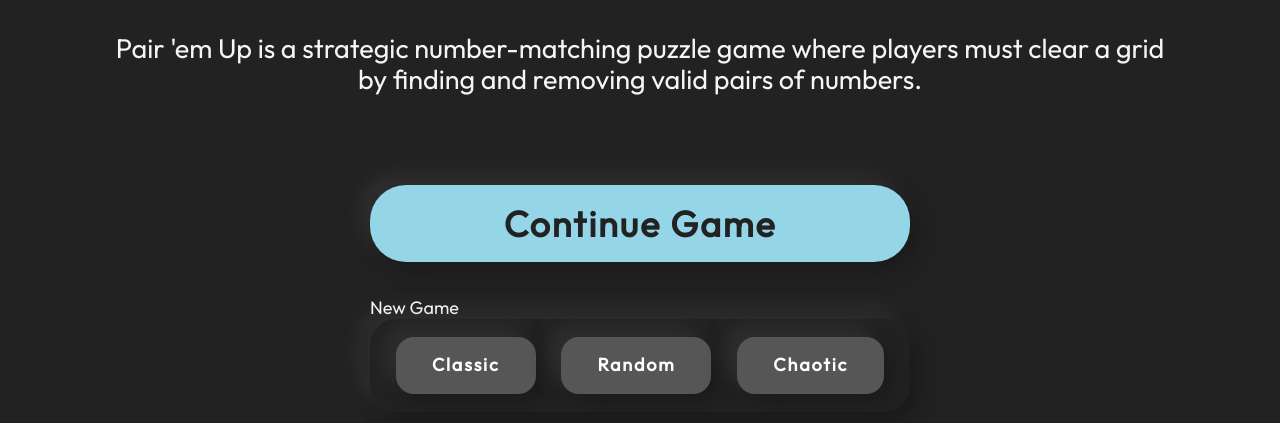
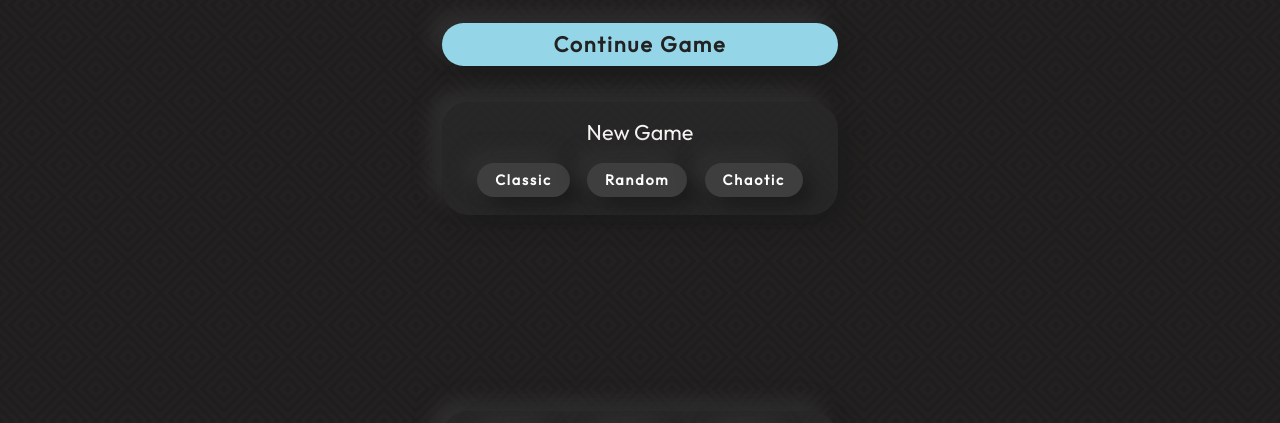
Before and after one commit to shishkinsa997/pair-em-up, a website built with Vite: page pair-em-up/index.html in a window 1280 px wide. Shown: the part 219-642 px from the top of the page. Built offline with nearby package versions, Linux system fonts and the light colour scheme.

Commit message:
feat: add styles for start buttons, game buttons, backgrond, assist buttons, game grid

```diff
--- a/pair-em-up/src/styles/_mixins.scss
+++ b/pair-em-up/src/styles/_mixins.scss
@@ -15,7 +15,6 @@
 @mixin flex-column {
   display: flex;
   flex-direction: column;
-  justify-content: center;
   align-items: center;
 }
 
@@ -43,17 +42,18 @@
   font-weight: 700;
   letter-spacing: 0.1rem;
   text-align: center;
+  font-size: 0.8rem;
   background-color: v.$btn-color;
   cursor: pointer;
   color: v.$color-white;
-  padding: 1rem 2rem;
+  padding: 0.5rem 1rem;
   transition: box-shadow ease-in-out 0.3s, background-color ease-in-out 0.1s,
     letter-spacing ease-in-out 0.1s, transform ease-in-out 0.5s;
   box-shadow: v.$shadows-btn;
 
   &:hover {
     box-shadow: v.$shadows-btn-hover;
-    transform: scale(0.9);
+    transform: scale(0.99);
   }
   &:active {
     box-shadow: v.$shadows-btn-hover, v.$color-primary 0 0 1.5rem 0.25rem;
@@ -66,7 +66,7 @@
   display: grid;
   place-items: center;
   background-color: v.$btn-color;
-  padding: 1.4rem;
+  padding: 1rem;
   border-radius: 1rem;
   box-shadow: v.$shadows-btn;
   cursor: pointer;
@@ -77,3 +77,161 @@
       box-shadow: v.$shadows-btn-hover;
   }
 }
+
+@mixin btn-hint {
+  display: grid;
+  place-items: center;
+  background-color: v.$btn-color;
+  padding: 0.5rem;
+  border-radius: 50%;
+  box-shadow: v.$shadows-btn;
+  cursor: pointer;
+  transition: all 0.5s;
+
+  &:hover {
+      box-shadow: v.$shadows-btn-hover;
+  }
+}
+
+@mixin modal {
+  position: fixed;
+  top: 0;
+  left: 0;
+  width: 100%;
+  height: 100%;
+  background: rgba(0, 0, 0, 0.5);
+  z-index: 10;
+  @include flex-center;
+  flex-direction: column;
+  gap: 1rem;
+  padding: 1rem;
+}
+
+@mixin btn-section {
+  max-width: 22rem;
+  width: 100%;
+  padding: 1rem;
+  border-radius: 1.5rem;
+  gap: 1rem;
+  background-color: v.$color-dark-op;
+  box-shadow: v.$shadows-btn;
+}
+
+@mixin checkbox {
+  display: block;
+  position: relative;
+  cursor: pointer;
+  font-size: 20px;
+  user-select: none;
+
+  input {
+  position: absolute;
+  opacity: 0;
+  cursor: pointer;
+  height: 0;
+  width: 0;
+  }
+
+  div {
+    position: relative;
+    top: 0;
+    left: 0;
+    height: 1.3em;
+    width: 1.3em;
+    // background-color: #ccc;
+    border-radius: 100%;
+    background: v.$btn-color;
+    box-shadow: v.$shadows-check;
+    transition-duration: 0.5s;
+  }
+
+  input:checked ~ div {
+    box-shadow: v.$shadows-check-hover;
+  }
+
+  div:after {
+    content: "";
+    position: absolute;
+    opacity: 0;
+  }
+
+  & input:checked ~ div:after {
+    opacity: 1;
+  }
+
+  & div:after {
+    left: 0.45em;
+    top: 0.25em;
+    width: 0.25em;
+    height: 0.5em;
+    border: solid darkgray;
+    border-width: 0 0.15em 0.15em 0;
+    transform: rotate(45deg);
+  }
+}
+
+@mixin background {
+  --mx: 0;
+  --my: 0;
+  --bg-1: #0000;
+  --bg-2: #232020;
+  --bg-3: #1e1e1e;
+  --a-x: calc(var(--mx) * 8px);
+  --a-y: calc(var(--my) * 8px);
+  --b-x: calc(var(--mx) * -6px);
+  --b-y: calc(var(--my) * -6px);
+  --c-x: calc(var(--mx) * 4px);
+  --c-y: calc(var(--my) * 4px);
+
+  background:
+    repeating-linear-gradient(
+        45deg,
+        var(--bg-1) calc(-650% / 13) calc(50% / 13),
+        var(--bg-2) 0 calc(100% / 13),
+        var(--bg-1) 0 calc(150% / 13),
+        var(--bg-2) 0 calc(200% / 13),
+        var(--bg-1) 0 calc(250% / 13),
+        var(--bg-2) 0 calc(300% / 13)
+      )
+      calc(0px + var(--c-x)) calc(0px + var(--c-y)),
+    repeating-linear-gradient(
+        45deg,
+        var(--bg-1) calc(-650% / 13) calc(50% / 13),
+        var(--bg-2) 0 calc(100% / 13),
+        var(--bg-1) 0 calc(150% / 13),
+        var(--bg-2) 0 calc(200% / 13),
+        var(--bg-1) 0 calc(250% / 13),
+        var(--bg-2) 0 calc(300% / 13)
+      )
+      calc(32px + var(--a-x)) calc(32px + var(--a-y)),
+    repeating-linear-gradient(
+        -45deg,
+        var(--bg-1) calc(-650% / 13) calc(50% / 13),
+        var(--bg-2) 0 calc(100% / 13),
+        var(--bg-1) 0 calc(150% / 13),
+        var(--bg-2) 0 calc(200% / 13),
+        var(--bg-1) 0 calc(250% / 13),
+        var(--bg-2) 0 calc(300% / 13)
+      )
+      calc(0px + var(--b-x)) calc(0px + var(--b-y)),
+    repeating-linear-gradient(
+        -45deg,
+        var(--bg-1) calc(-650% / 13) calc(50% / 13),
+        var(--bg-2) 0 calc(100% / 13),
+        var(--bg-1) 0 calc(150% / 13),
+        var(--bg-2) 0 calc(200% / 13),
+        var(--bg-1) 0 calc(250% / 13),
+        var(--bg-2) 0 calc(300% / 13)
+      )
+      calc(32px + var(--a-x)) calc(32px + var(--a-y)) var(--bg-3);
+
+  background-size: 64px 64px;
+  background-repeat: repeat;
+  width: 100%;
+  height: 100%;
+  box-sizing: border-box;
+  inset: 0;
+  z-index: -1;
+  // pointer-events: none;
+  transition: background-position 160ms linear;
+}
--- a/pair-em-up/src/styles/_variables.scss
+++ b/pair-em-up/src/styles/_variables.scss
@@ -4,11 +4,17 @@ $color-dark: #39393A;
 $color-black: #222;
 $color-white: #fff;
 $color-secondary: #fd9282;
+
 $color-primary-op: #94d6e850;
+$color-dark-op: #2e2e2e80;
 
-$btn-color: #565656;
+$btn-color: #3e3e3e;
 $shadows-btn: 0.6rem 0.6rem 1rem #1c1c1c, -0.6rem -0.6rem 1rem #2f2f2f;
-$shadows-btn-hover: 0.8rem 0.8rem 1.8rem #121212, -0.8rem -0.8rem 1.8rem #303030;
+$shadows-btn-hover: 0.8rem 0.8rem 1.5rem #121212, -0.8rem -0.8rem 1.5rem #303030;
+$shadows-check: 3px 3px 5px #2f2f2f, -3px -3px 5px #1c1c1c;
+$shadows-check-light: 3px 3px 5px #c5c5c5, -3px -3px 5px #ffffff;
+$shadows-check-hover: inset 3px 3px 5px #2f2f2f, inset -3px -3px 5px #1c1c1c;
+$shadows-check-light-hover: inset 3px 3px 5px #c5c5c5, inset -3px -3px 5px #ffffff;
 
 $mobile_s: 380px;
 $mobile_m: 560px;
--- a/pair-em-up/src/styles/main.scss
+++ b/pair-em-up/src/styles/main.scss
@@ -25,16 +25,9 @@ html {
 
 body {
   @include outfit;
+  @include background;
   min-height: 100vh;
-  background-color: v.$color-dark;
   color: v.$color-light;
-  background: linear-gradient(
-    180deg,
-    v.$color-black 0%,
-    v.$color-black 30%,
-    v.$color-black 60%,
-    v.$color-black 100%
-  );
 }
 
 #app {
@@ -61,20 +54,54 @@ button {
 
 .main {
   @include flex-column;
+  justify-content: start;
+  height: 90vh;
   gap: 2rem;
 }
 
 .start__title {
-  font-size: 7rem;
-  line-height: 11rem;
+  font-size: 3rem;
+  line-height: 3rem;
   margin: 0;
+  margin-top: 1rem;
 }
 
 .start__subtitle {
-  width: 60rem;
-  font-size: 1.5rem;
+  max-width: 30rem;
+  font-size: 1rem;
   text-align: center;
-  margin-bottom: 3rem;
+  margin-bottom: 1rem;
+}
+
+.continue {
+  width: 100%;
+  max-width: 20rem;
+  font-size: 1.2rem;
+  border-radius: 2rem;
+  background-color: v.$color-primary;
+  color: v.$color-black;
+}
+
+.new-game-container {
+  @include flex-column;
+  @include btn-section;
+}
+
+.new-game-title {
+  font-size: 1.2rem;
+}
+
+.mode-section {
+  @include flex-center;
+  justify-content: space-evenly;
+  width: 100%;
+}
+
+.start-footer {
+  @include flex-center;
+  @include btn-section;
+  justify-content: space-evenly;
+  margin-top: auto;
 }
 
 .github {
@@ -115,70 +142,69 @@ button {
   }
 }
 
-
-.mode-section {
-  @include flex-center;
-  justify-content: space-evenly;
-  width: 30rem;
-  padding: 1rem;
-  border-radius: 1.5rem;
-  gap: 1rem;
-  box-shadow: v.$shadows-btn;
-}
-
-.start-footer {
-  @include flex-center;
-  justify-content: space-evenly;
-  width: 30rem;
-  padding: 1rem;
-  border-radius: 1.5rem;
-  gap: 1rem;
-  box-shadow: v.$shadows-btn;
-}
-
-.continue {
-  width: 26rem;
-  font-size: 2rem;
-  border-radius: 2rem;
-  background-color: v.$color-primary;
-  color: v.$color-black;
-}
-
-
 // game screen
 .mode__title {
-  font-size: 3rem;
+  font-size: 2rem;
+  margin: 1rem 0;
 }
 
 .hud {
   @include flex-between;
-  font-size: 1.5rem;
+  font-size: 1rem;
   gap: 1rem;
   margin-bottom: 0.5rem;
 }
 
+.game__continue {
+  all: unset;
+  @include button;
+}
+
 .controls, .helpers {
   @include flex-between;
+  justify-content: space-evenly;
   flex-wrap: wrap;
   gap: 1rem;
   margin-top: 1rem;
 }
 
+.controls {
+  @include btn-section;
+  width: 100%;
+  max-width: 100%;
+  justify-content: space-between;
+  margin-top: 2rem;
+  margin-left: auto;
+  margin-right: auto;
+  // margin-bottom: 2rem;
+}
+
+.settings__modal {
+  @include modal;
+  background-color: v.$color-black;
+  // background-color: white;
+
+  .settings__sound {
+    @include checkbox;
+  }
+}
+
 .cells {
   width: 100%;
   display: grid;
+  overflow-y: auto;
   grid-template-columns: repeat(9, 1fr);
-  border: 0.2rem solid v.$color-primary;
+  // border: 0.2rem solid v.$color-primary;
   border-radius: 0.1rem;
   // gap: 0.4rem;
 }
 
 .cell {
   @include flex-center;
-  min-height: 5rem;
-  min-width: 5rem;
+  min-height: 3.5rem;
+  min-width: 3.5rem;
   background: v.$color-black;
-  font-size: 2.5rem;
+  font-size: 1rem;
   color: v.$color-white;
   border: 0.1rem solid v.$color-dark;
   transition: transform 0.12s ease, background 0.12s ease, box-shadow 0.12s ease, color 0.12s ease;
@@ -186,7 +212,7 @@ button {
 
 .cell:not([disabled]):hover {
   background: v.$color-dark;
-  transform: translateY(-0.1rem);
+  transform: scale(0.9);
 }
 
 .cell:focus-visible {
@@ -212,22 +238,25 @@ button {
 .helpers .add-numbers,
 .helpers .shuffle,
 .helpers .eraser {
+  @include btn-hint;
   position: relative;
 }
 
 .btn__counter,
 .hints__counter {
   position: absolute;
-  right: 0.3rem;
-  top: 50%;
-  transform: translateY(-50%);
+  @include flex-center;
+  right: -0.2rem;
+  top: -0.2rem;
   background: v.$color-secondary;
   color: v.$color-black;
-  border-radius: 0.4rem;
-  padding: 0 0.3rem;
-  min-width: 1.2rem;
+  border-radius: 50%;
+  padding: 0;
+  width: 1.2rem;
+  height: 1.2rem;
   text-align: center;
-  font-size: 0.8rem;
+  letter-spacing: 0;
+  font-size: 0.6rem;
 }
 
 .helpers button[disabled] {
@@ -236,19 +265,8 @@ button {
 }
 
 .result__modal,
-.settings__modal,
 .stat__modal {
-  position: fixed;
-  top: 0;
-  left: 0;
-  width: 100%;
-  height: 100%;
-  background: rgba(0, 0, 0, 0.5);
-  z-index: 10;
-  @include flex-center;
-  flex-direction: column;
-  gap: 1rem;
-  padding: 1rem;
+  @include modal;
 }
 
 .result__text {
```
